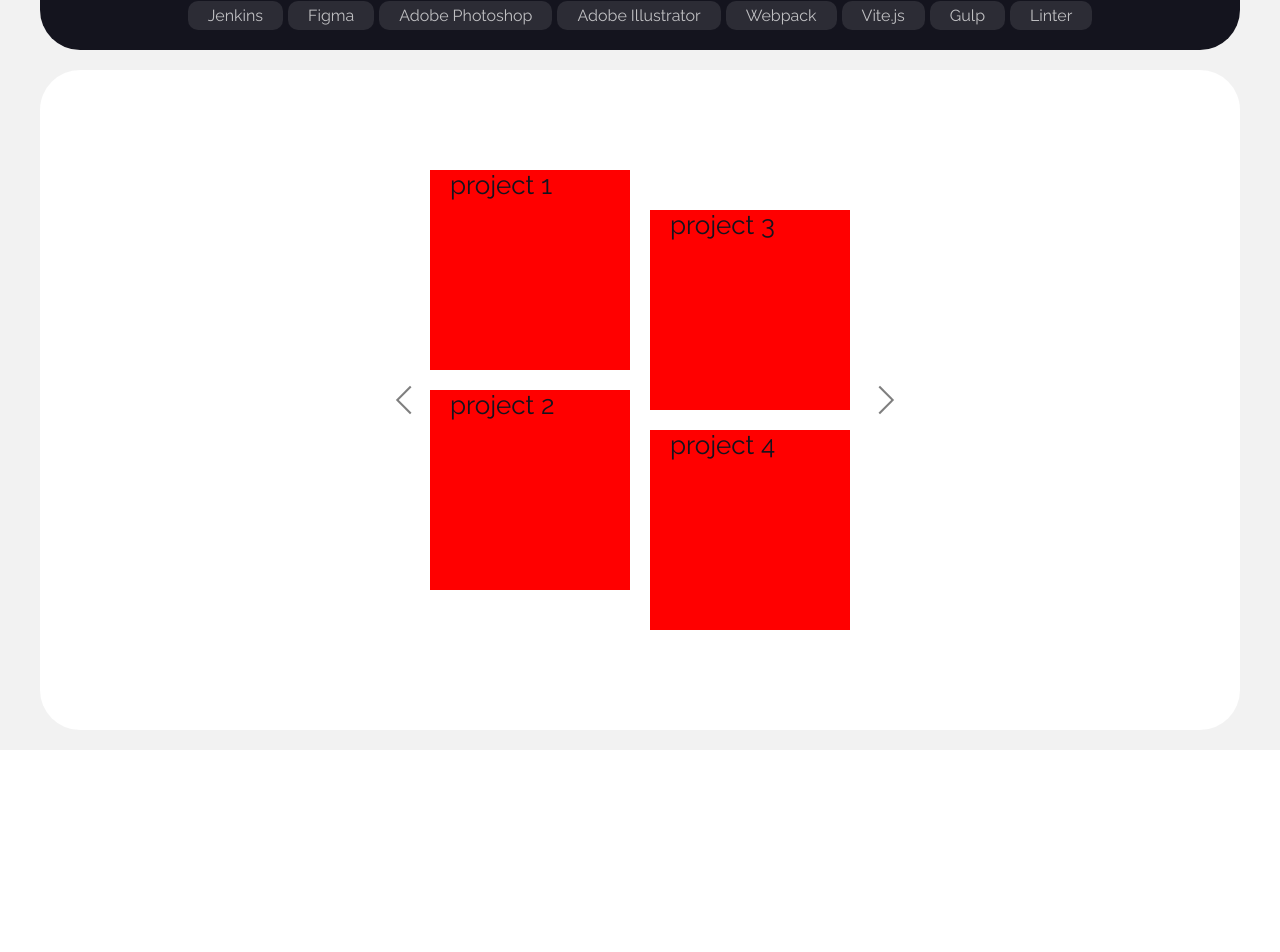
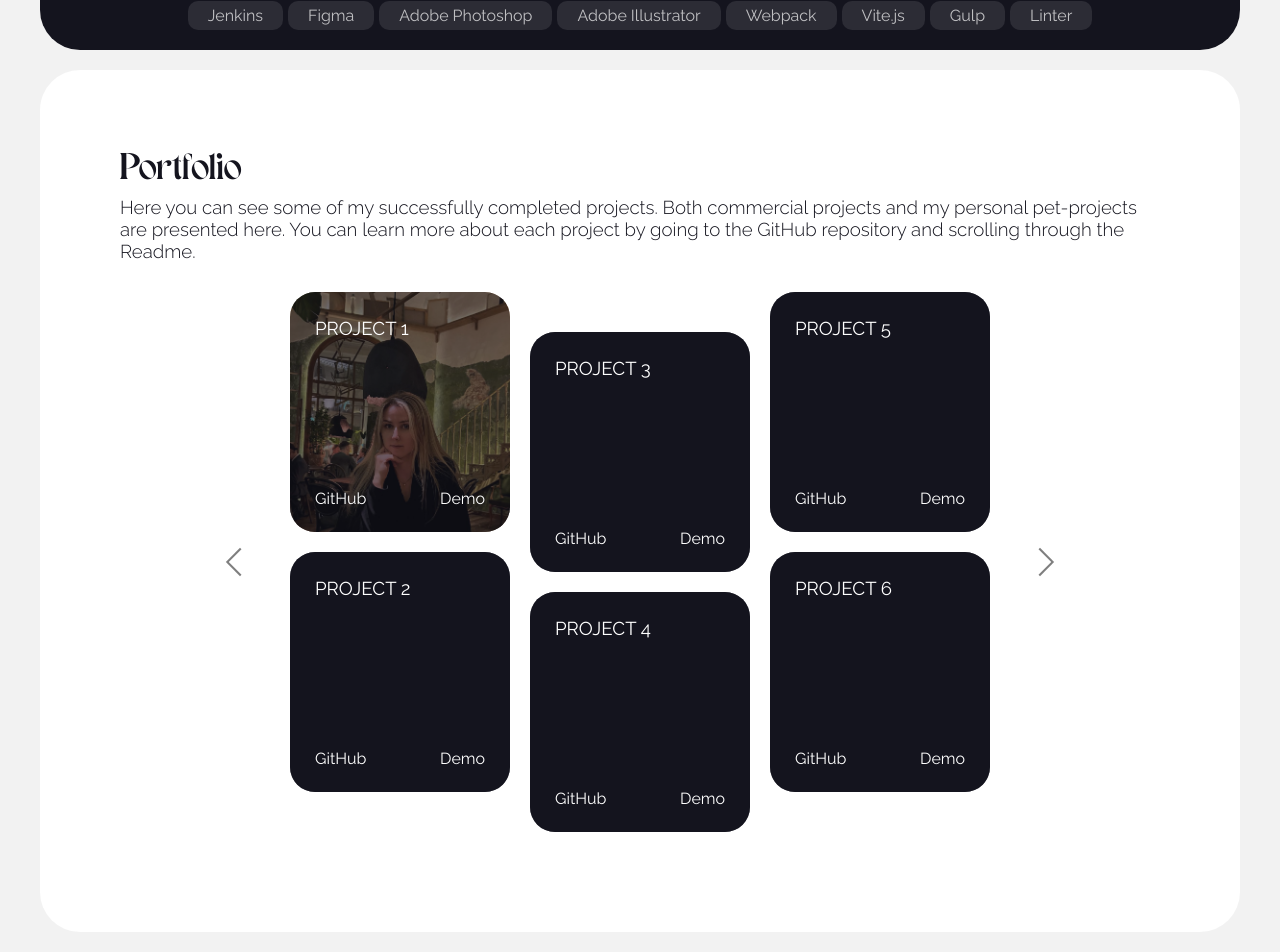
Before and after one commit to AKarpenka/stasy-portfolio, a React (Create React App) app: page / in a window 1280 px wide. Shown: the part 916-1868 px from the top of the page. Before the commit the page ends 1666 px from the top, so only its background shows below. Built offline with nearby package versions, Linux system fonts and the light colour scheme.

Commit message:
styled portfolio part with slider

```diff
--- a/src/components/portfolio/portfolio.js
+++ b/src/components/portfolio/portfolio.js
@@ -7,7 +7,7 @@ const projects = [
         description: 'qwertyfsdfsdfsdf',
         gitHubLink: '',
         demoLink: '',
-        image: ''
+        image: 'photo_5253545009842605933_y.jpg'
     },
     {
         title: 'project 2',
@@ -56,6 +56,12 @@ const projects = [
 const Portfolio = () => {
     return (
         <div className="container">
+            <p className="portfolio-title">Portfolio</p>
+            <p className="portfolio-description">
+                Here you can see some of my successfully completed projects.
+                Both commercial projects and my personal pet-projects are presented here.
+                You can learn more about each project by going to the GitHub repository and scrolling through the Readme.
+            </p>
             <ProjectsSlider projects={projects} />
         </div>
     )
--- a/src/components/portfolio/portfolio.scss
+++ b/src/components/portfolio/portfolio.scss
@@ -0,0 +1,14 @@
+@import '../../styles/variables.scss';
+
+.portfolio-title {
+    font-family: SonderRegular;
+    font-size: 28pt;
+    color: $dark-blue;
+    margin-bottom: 10px;
+}
+
+.portfolio-description {
+    font-size: 14pt;
+    font-weight: 300;
+    margin: 10px 0;
+}
--- a/src/components/projectsSlider/projectsSlider.js
+++ b/src/components/projectsSlider/projectsSlider.js
@@ -21,14 +21,14 @@ const ProjectsSlider = ({projects}) => {
     const onPrev = () => {
         let idx = index - 1;
         if (idx === 0) {
-            setIndex(length - 4);
+            setIndex(length - 5);
         } else {
             setIndex(idx);
         }
     };
 
     const onNext = () => {
-        let idx = (index + 1) % (length - 3);
+        let idx = (index + 1) % (length - 4);
         if (idx === 0) {
             setIndex(1);
         } else {
@@ -50,7 +50,7 @@ const ProjectsSlider = ({projects}) => {
                 <div
                 className="slides"
                 style={{
-                    transform: `translateX(-${index * 220 - 220}px)`
+                    transform: `translateX(-${index * 240 - 240}px)`
                 }}
                 >
                     {list.map((project, idx, projectsList) => {
@@ -60,12 +60,32 @@ const ProjectsSlider = ({projects}) => {
                                     className="two-slides-wrapper"
                                     key={idx}
                                 >
-                                    <div className="slide" >
-                                        {project.title}
+                                    <div
+                                        className="slide"
+                                        style={{backgroundImage: `url(${project.image})`}}
+                                    >
+                                        <div className="slide-content">
+                                            <p className="slide-content-title">{project.title}</p>
+                                            <p className="slide-content-description">{project.description}</p>
+                                            <div className="slide-content-btns">
+                                                <a href={project.gitHubLink}>GitHub</a>
+                                                <a href={project.demoLink}>Demo</a>
+                                            </div>
+                                        </div>
                                     </div>
                                     {idx !== projectsList.length-2 &&
-                                        <div className="slide" >
-                                            {projectsList[idx+1]?.title}
+                                        <div
+                                            className="slide"
+                                            style={{backgroundImage: `url(${projectsList[idx+1]?.image})`}}
+                                        >
+                                            <div className="slide-content">
+                                                <p className="slide-content-title">{projectsList[idx+1]?.title}</p>
+                                                <p className="slide-content-description">{projectsList[idx+1]?.description}</p>
+                                                <div className="slide-content-btns">
+                                                    <a href={projectsList[idx+1]?.gitHubLink}>GitHub</a>
+                                                    <a href={projectsList[idx+1]?.demoLink}>Demo</a>
+                                                </div>
+                                            </div>
                                         </div>
                                     }
                                 </div>
--- a/src/components/projectsSlider/projectsSlider.scss
+++ b/src/components/projectsSlider/projectsSlider.scss
@@ -1,6 +1,8 @@
+@import '../../styles/variables.scss';
+
 .carousel {
     display: grid;
-    grid-template-columns: 50px 420px 50px;
+    grid-template-columns: 80px 700px 80px;
     justify-content: center;
     align-items: center;
 
@@ -22,15 +24,69 @@
             }
 
             .slide {
-                height: 200px;
-                width: 200px;
-                padding: 0 20px;
-                background-color: red;
+                height: 240px;
+                width: 220px;
+                background-color: $dark-blue;
                 margin: 20px 0;
+                border-radius: 25px;
+                color: white;
+                cursor: pointer;
+                background-size: cover;
+                background-repeat: no-repeat;
 
-                img {
-                  width: 100%;
-                  height: 100%;
+                .slide-content {
+                    padding: 25px;
+                    display: flex;
+                    flex-direction: column;
+                    height: 100%;
+                    border-radius: 25px;
+                    background-color: rgba($dark-blue, 0.6);
+                    transition: all 0.2s ease-in-out;
+
+                    &:hover {
+                        background-color: rgba($dark-blue, 0.9);
+                    }
+
+                    &:hover .slide-content-description {
+                        visibility: visible;
+                    }
+
+                    .slide-content-title {
+                        text-transform: uppercase;
+                        font-size: 14pt;
+                        font-weight: 500;
+                    }
+
+                    .slide-content-description {
+                        flex-grow: 1;
+                        margin: 10px 0;
+                        font-size: 12pt;
+                        font-weight: 200;
+                        visibility: hidden;
+                    }
+
+                    .slide-content-btns {
+                        display: flex;
+                        justify-content: space-between;
+                        font-size: 12pt;
+                        line-height: 13pt;
+
+                        a {
+                            text-decoration: none;
+                            color: white;
+                            transition: all 0.1s ease-in-out;
+
+                            &:hover {
+                                text-shadow: 1px 1px 2px rgba($yellow, 0.8);
+                                font-size: 13pt;
+                            }
+
+                            &:active {
+                                text-shadow: none;
+                                color: rgba($dark-blue, .5);
+                            }
+                        }
+                    }
                 }
             }
         }
@@ -51,10 +107,12 @@
     }
 
     .arrow-left {
+        justify-self: flex-start;
         transform: rotate(315deg);
     }
 
     .arrow-right {
+        justify-self: flex-end;
         transform: rotate(135deg);
     }
 }
```
